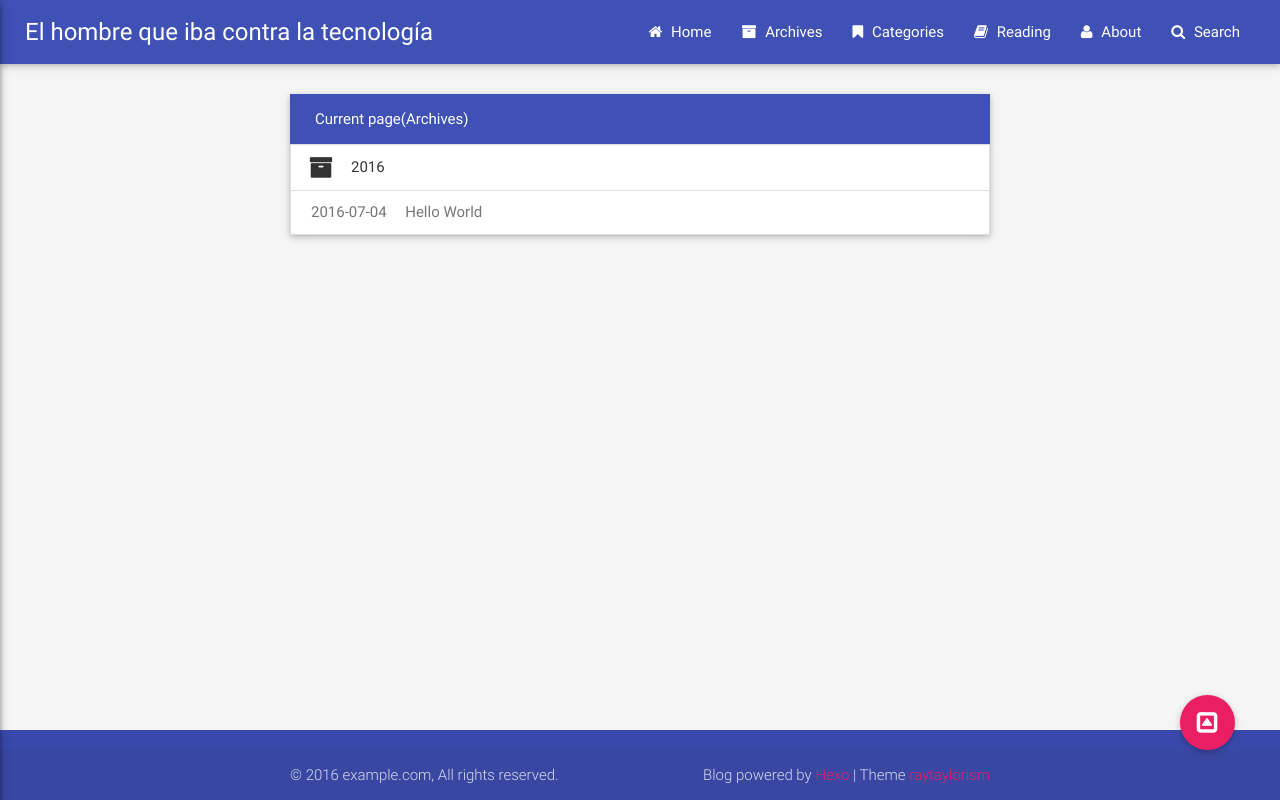
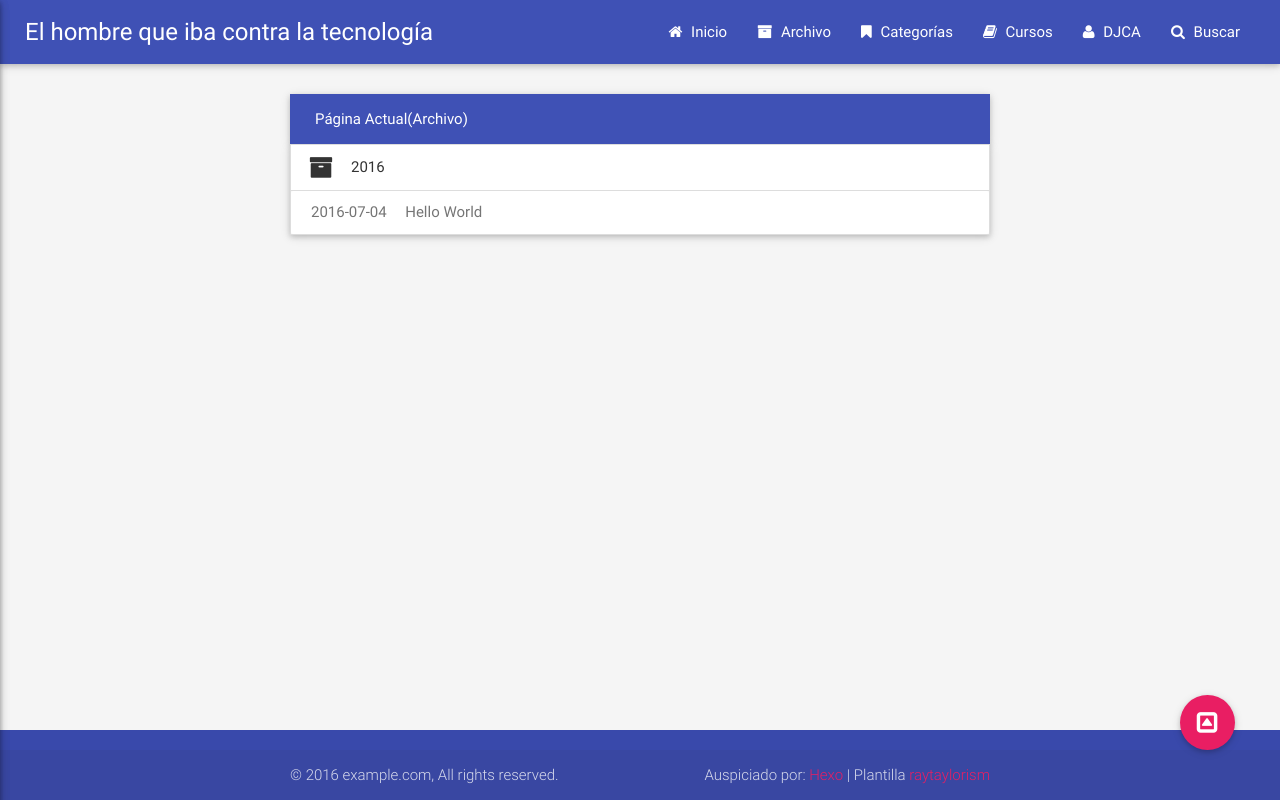
Before and after one commit to DanteChavez/DanteChavez.github.io, a plain HTML site: page archives/index.html in a window 1280 px wide. Drawn offline with nearby package versions, Linux system fonts and the light colour scheme; some packages are replaced by stand-ins of ours; no server answers.

Commit message:
Site updated: 2016-07-04 18:30:33

```diff
--- a/archives/index.html
+++ b/archives/index.html
@@ -7,7 +7,7 @@
 
 
 
-    <title>Archives | DJCA.me</title>
+    <title>Archivo | DJCA.me</title>
     <meta name="author" content="Dante Chavez">
 
     <meta name="description" content="código es poesía">
@@ -51,7 +51,7 @@
                         <a class="menu-home " href="/" >
                             <i class="fa fa-home "></i>
 
-                            Home
+                            Inicio
                         </a>
                     </li>
 
@@ -59,7 +59,7 @@
                         <a class="menu-archive " href="/archives" >
                             <i class="fa fa-archive "></i>
 
-                            Archives
+                            Archivo
                         </a>
                     </li>
 
@@ -67,7 +67,7 @@
                         <a class="menu-category category-menu" href="javascript:;" data-activates="category-menu" >
                             <i class="fa fa-bookmark "></i>
 
-                            Categories
+                            Categorías
                         </a>
                     </li>
 
@@ -75,7 +75,7 @@
                         <a class="menu-reading " href="/reading" >
                             <i class="fa fa-book "></i>
 
-                            Reading
+                            Cursos
                         </a>
                     </li>
 
@@ -83,7 +83,7 @@
                         <a class="menu-about " href="/about" >
                             <i class="fa fa-user "></i>
 
-                            About
+                            DJCA
                         </a>
                     </li>
 
@@ -91,7 +91,7 @@
                         <a class="menu-search modal-trigger " href="#search" >
                             <i class="fa fa-search "></i>
 
-                            Search
+                            Buscar
                         </a>
                     </li>
 
@@ -105,7 +105,7 @@
                 <a class="waves-effect menu-home " href="/" >
                     <i class="fa fa-home "></i>
 
-                    Home
+                    Inicio
                 </a>
             </li>
 
@@ -113,7 +113,7 @@
                 <a class="waves-effect menu-archive " href="/archives" >
                     <i class="fa fa-archive "></i>
 
-                    Archives
+                    Archivo
                 </a>
             </li>
 
@@ -121,7 +121,7 @@
                 <a class="waves-effect menu-category category-menu" href="javascript:;" data-activates="category-menu" >
                     <i class="fa fa-bookmark "></i>
 
-                    Categories
+                    Categorías
                 </a>
             </li>
 
@@ -129,7 +129,7 @@
                 <a class="waves-effect menu-reading " href="/reading" >
                     <i class="fa fa-book "></i>
 
-                    Reading
+                    Cursos
                 </a>
             </li>
 
@@ -137,7 +137,7 @@
                 <a class="waves-effect menu-about " href="/about" >
                     <i class="fa fa-user "></i>
 
-                    About
+                    DJCA
                 </a>
             </li>
 
@@ -145,7 +145,7 @@
                 <a class="waves-effect menu-search modal-trigger " href="#search" >
                     <i class="fa fa-search "></i>
 
-                    Search
+                    Buscar
                 </a>
             </li>
 
@@ -167,7 +167,7 @@
     <div class="row">
         <div class="input-field col s12">
               <input id="search-input" type="text">
-              <label for="search-input">Search</label>
+              <label for="search-input">Buscar</label>
         </div>
 
     </div>
@@ -183,7 +183,7 @@
 
 <nav class="page-nav hide-on-small-only">
     <div class="nav-wrapper indigo">
-        <span class="breadcrumb">Current page(Archives)</span>
+        <span class="breadcrumb">Página Actual(Archivo)</span>
 
 
 
@@ -222,7 +222,7 @@
       <i class="fa fa-caret-square-o-up"></i>
     </a>
     <ul>
-      <li><a class="btn-return-top btn-floating waves-effect green" title="Return to top"><i class="fa fa-arrow-circle-o-up"></i></a></li>
+      <li><a class="btn-return-top btn-floating waves-effect green" title="Volver al Inicio"><i class="fa fa-arrow-circle-o-up"></i></a></li>
       <li><a class="btn-floating waves-effect button-collapse yellow darken-1"  data-activates="main-menu" title="menu"><i class="fa fa-navicon"></i></a></li>
     </ul>
   </div>
@@ -234,7 +234,7 @@
     <div class="footer-copyright pink-link-context">
         <div class="container">
             © 2016 example.com, All rights reserved.
-            <p class="right" style="margin-top: 0;">Blog powered by <a href="https://hexo.io">Hexo</a> | Theme <a href="https://github.com/raytaylorlin/hexo-theme-raytaylorism">raytaylorism</a></p>
+            <p class="right" style="margin-top: 0;">Auspiciado por: <a href="https://hexo.io">Hexo</a> | Plantilla <a href="https://github.com/raytaylorlin/hexo-theme-raytaylorism">raytaylorism</a></p>
         </div>
     </div>
 </footer>
```
Also changed, not shown: 2016/07/04/hello-world/index.html (+16 -16 lines), archives/2016/07/index.html (+17 -17 lines), archives/2016/index.html (+17 -17 lines), index.html (+15 -15 lines).
